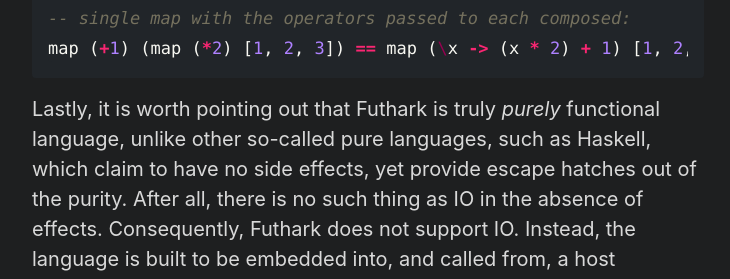
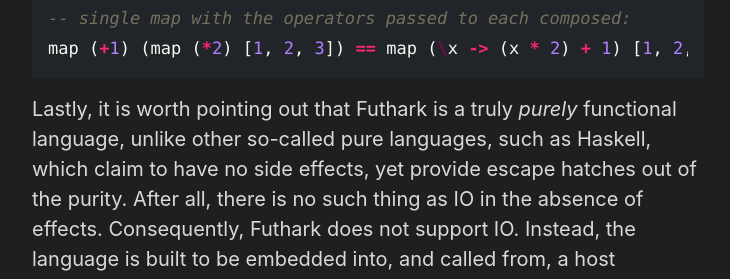
Before and after one commit to pema99/pema99.github.io, a Jekyll site: the page built from _posts/2022-07-29-interestinglangs.md, in a window 1280 px wide and 900 px high, scrolled down 3417 px. Shown: the part 163-442 px from the top of the window, without its empty margins (272-1002 px from the left). Built offline with Jekyll 4.4.1, drawn with Linux system fonts in a browser that asks for light colours.

````diff
--- a/_posts/2022-07-29-interestinglangs.md
+++ b/_posts/2022-07-29-interestinglangs.md
@@ -74,7 +74,7 @@ Of course, _just_ using combinators such as these isn't enough to make more comp
 map (+1) (map (*2) [1, 2, 3]) == map (\x -> (x * 2) + 1) [1, 2, 3]
 ```
 
-Lastly, it is worth pointing out that Futhark is truly _purely_ functional language, unlike other so-called pure languages, such as Haskell, which claim to have no side effects, yet provide escape hatches out of the purity. After all, there is no such thing as IO in the absence of effects. Consequently, Futhark does not support IO. Instead, the language is built to be embedded into, and called from, a host language. The compiler can emit either Python or C code that uses CUDA or OpenCL internally. It is then your job to call into this generated code.
+Lastly, it is worth pointing out that Futhark is a truly _purely_ functional language, unlike other so-called pure languages, such as Haskell, which claim to have no side effects, yet provide escape hatches out of the purity. After all, there is no such thing as IO in the absence of effects. Consequently, Futhark does not support IO. Instead, the language is built to be embedded into, and called from, a host language. The compiler can emit either Python or C code that uses CUDA or OpenCL internally. It is then your job to call into this generated code.
 
 If you ever find yourself wanting to do some performant number-crunching, and your problem can be expressed elegantly in a functional language, definitely give Futhark a shot.
 
````
